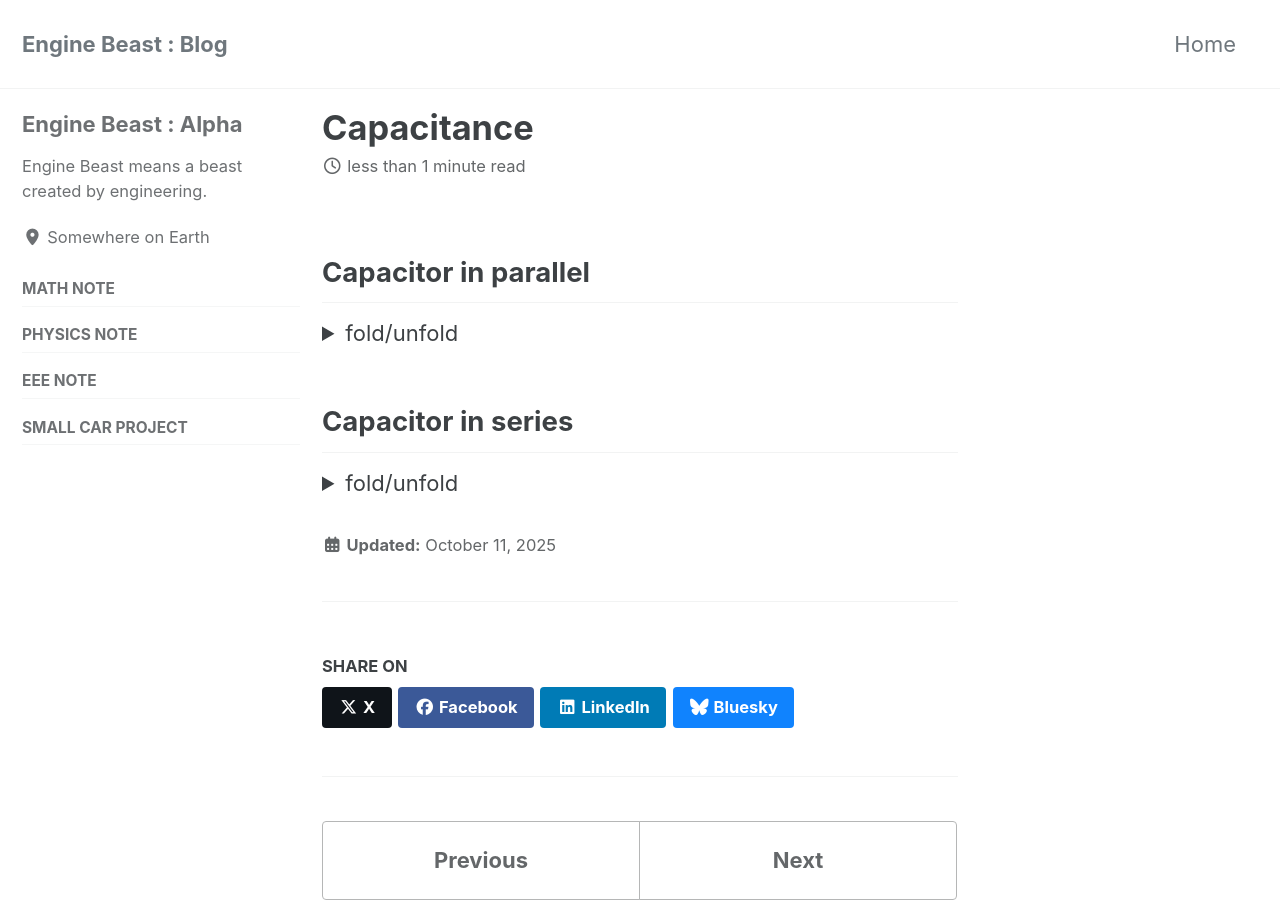
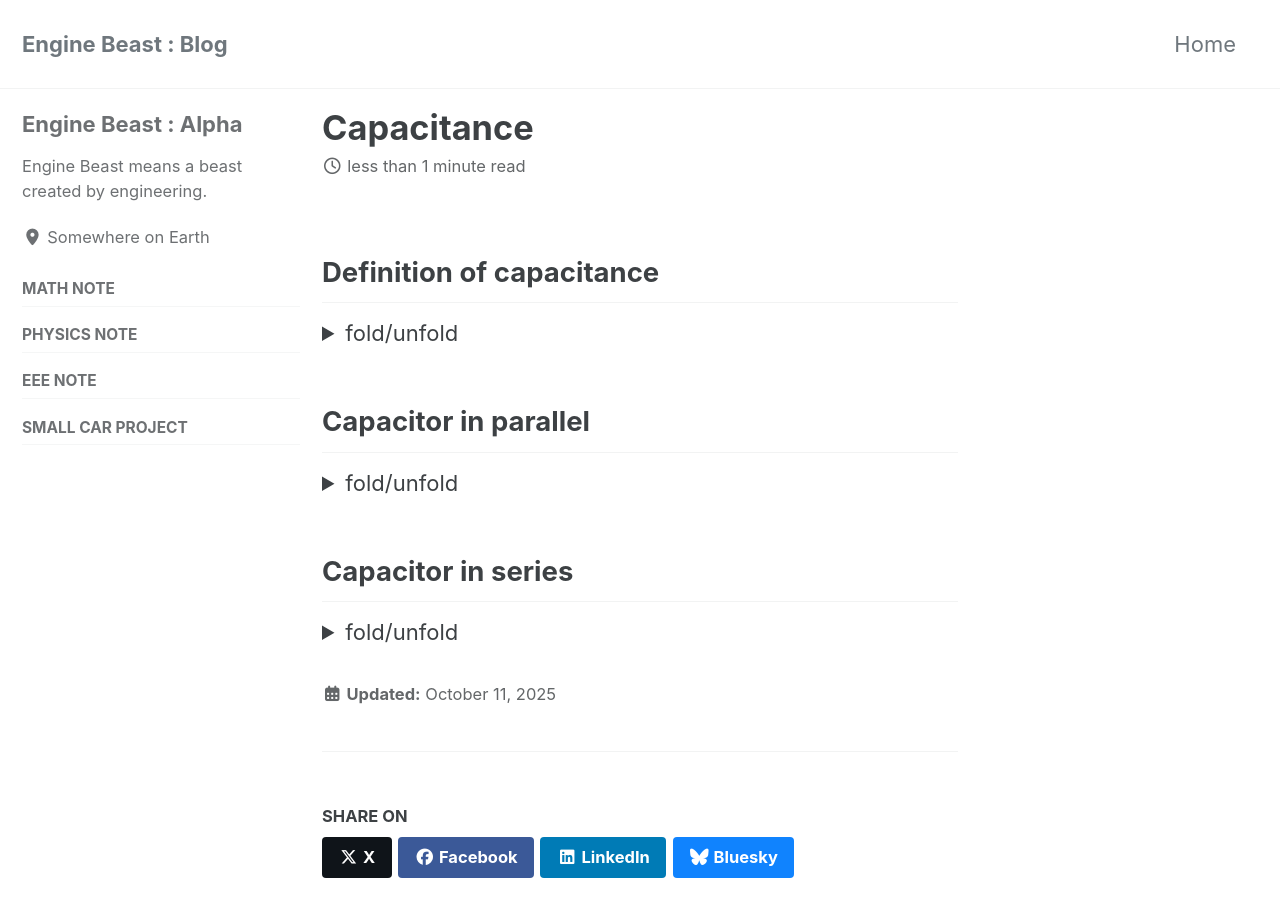
Before and after one commit to enginebeast/enginebeast.github.io, a Jekyll site: the page built from _posts/2025-10-11-capacitance.html, in a window 1280 px wide and 900 px high. Built offline with Jekyll 4.4.1, drawn with Linux system fonts in a browser that asks for light colours; cached includes are drawn as plain includes.

Commit message:
capacitance definition

```diff
--- a/_posts/2025-10-11-capacitance.html
+++ b/_posts/2025-10-11-capacitance.html
@@ -5,10 +5,19 @@ categories:
 use_math: true
 ---
 
+<h2>Definition of capacitance</h2>
+<details>
+    <summary>fold/unfold</summary>
+    $$
+    \begin{flalign*}
+    C = \frac{q}{V} &&
+    \end{flalign*}
+    $$
+</details>
+
 <h2>Capacitor in parallel</h2>
 <details>
     <summary>fold/unfold</summary>
-    In paraller circuit, all voltages are equal.
     $$
     \begin{flalign*}
     V = V_1 = V_2 = \cdot\cdot\cdot = V_n &&
```
